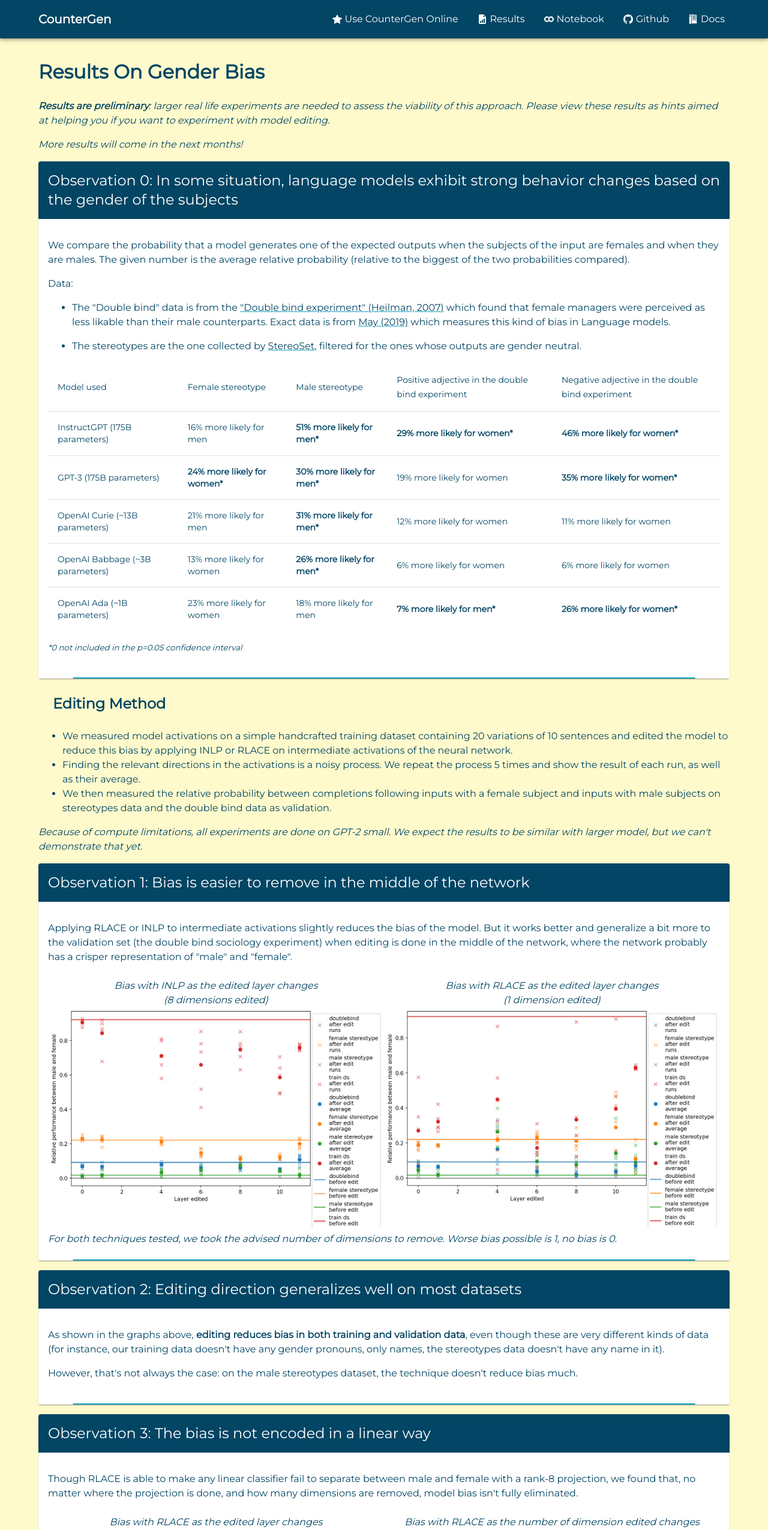
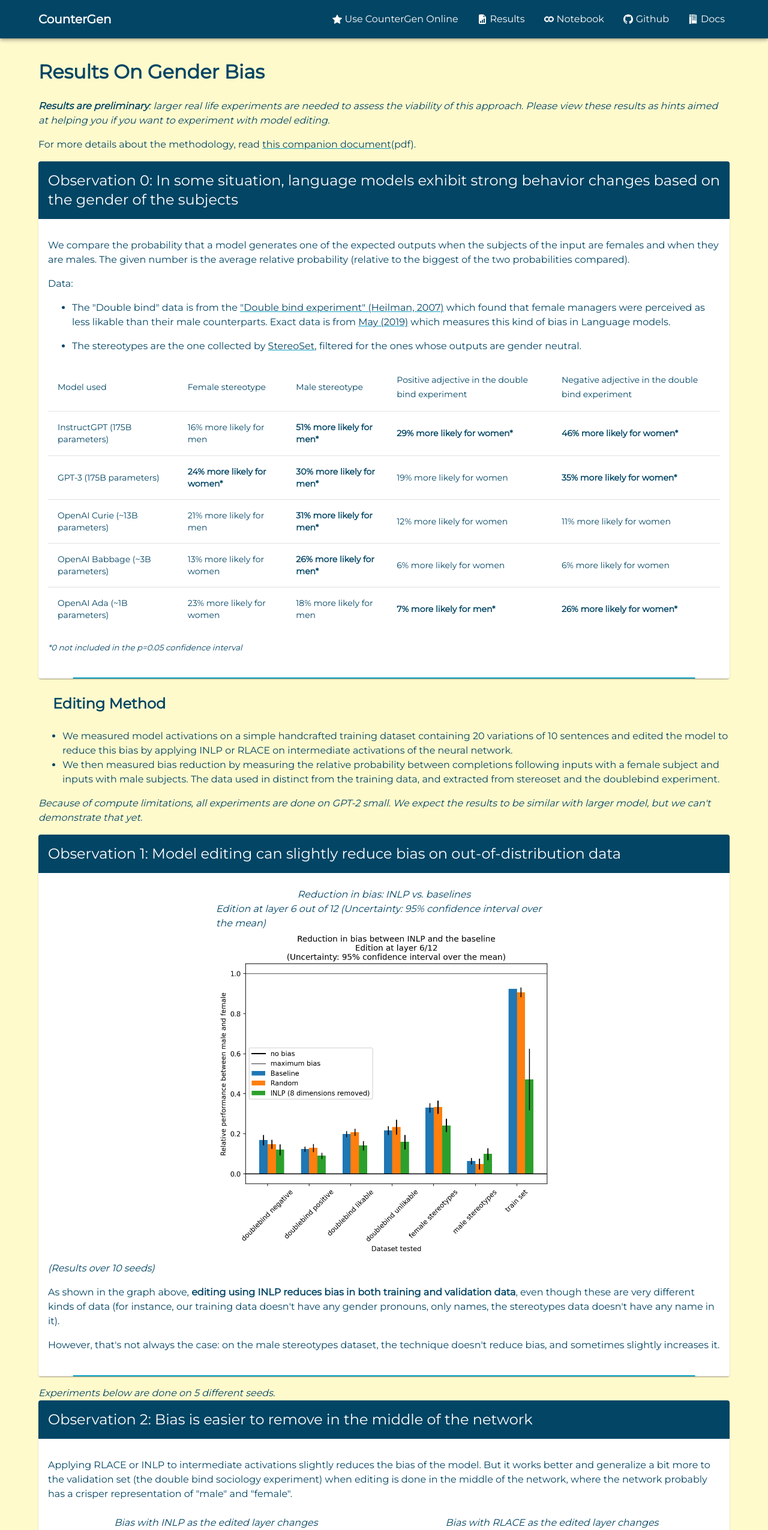
Before and after one commit to safer-ai/SaferAI-Website, a React (Create React App) app in the folder frontend/: page /countergenresults in a window 1280 px wide. Shown: the top 2550 px of the page at 60% size. Built offline with nearby package versions, Linux system fonts and the light colour scheme; no server answers.

Commit message:
Add methodology and last results

```diff
--- a/frontend/src/CountergenApp.tsx
+++ b/frontend/src/CountergenApp.tsx
@@ -5,6 +5,11 @@ import CountergenResults from "./CountergenResults";
 import CountergenWeb from "./CountergenWeb";
 import ScrollToTop from "./components/ScrollToTop";
 import Footer from "./Footer";
+
+const RedirectComponent = (props: { url: string }) => {
+  window.location.href = props.url;
+  return <p>Loading pdf...</p>;
+};
 
 const CountergenApp = () => {
   return (
@@ -15,6 +20,14 @@ const CountergenApp = () => {
         <Route path="/countergen" element={<CountergenMain />} />
         <Route path="/countergenweb" element={<CountergenWeb />} />
         <Route path="/countergenresults" element={<CountergenResults />} />
+        <Route
+          path="/countergenresultspdf"
+          element={
+            <RedirectComponent
+              url={process.env.PUBLIC_URL + "/methodology.pdf"}
+            />
+          }
+        />
       </Routes>
       <Footer />
     </ScrollToTop>
--- a/frontend/src/CountergenResults.tsx
+++ b/frontend/src/CountergenResults.tsx
@@ -28,7 +28,7 @@ const Image = (props: { name: string }) => {
       : words[2] === "layer"
       ? "the edited layer changes"
       : "the number of edited layer changes";
-  const additionalInfo =
+  let additionalInfo =
     words[1] === "8d"
       ? " (8 dimensions edited)"
       : words[1] === "32d"
@@ -38,7 +38,14 @@ const Image = (props: { name: string }) => {
       : words[1] === "dims"
       ? "(at layer 7/12)"
       : "";
-  const fullName = `Bias with ${techniqueFullName} as ${measurementName}`;
+  let fullName = `Bias with ${techniqueFullName} as ${measurementName}`;
+
+  if (name === "inlp_bar_plot") {
+    fullName = "Reduction in bias: INLP vs. baselines";
+    additionalInfo =
+      "Edition at layer 6 out of 12\n(Uncertainty: 95% confidence interval over the mean)";
+  }
+
   return (
     <div
       style={{
@@ -141,7 +148,15 @@ const CountergenResults = () => {
         </i>
       </p>
       <p>
-        <i>More results will come in the next months!</i>
+        For more details about the methodology, read{" "}
+        <a
+          href={process.env.PUBLIC_URL + "/methodology.pdf"}
+          target="_blank"
+          rel="noreferrer"
+        >
+          this companion document
+        </a>
+        (pdf).
       </p>
       <Card className="section">
         <CardHeader
@@ -198,14 +213,10 @@ const CountergenResults = () => {
           of the neural network.
         </li>
         <li>
-          Finding the relevant directions in the activations is a noisy process.
-          We repeat the process 5 times and show the result of each run, as well
-          as their average.
-        </li>
-        <li>
-          We then measured the relative probability between completions
-          following inputs with a female subject and inputs with male subjects
-          on stereotypes data and the double bind data as validation.
+          We then measured bias reduction by measuring the relative probability
+          between completions following inputs with a female subject and inputs
+          with male subjects. The data used in distinct from the training data,
+          and extracted from stereoset and the doublebind experiment.
         </li>
       </ul>
       <p>
@@ -219,7 +230,37 @@ const CountergenResults = () => {
       <Card className="section">
         <CardHeader
           className="section-title"
-          title="Observation 1: Bias is easier to remove in the middle of the network"
+          title="Observation 1: Model editing can slightly reduce bias on out-of-distribution data"
+        />
+        <CardContent className="section-content">
+          <Grid container justifyContent={"center"}>
+            <Grid item xs={12} md={6}>
+              <Image name="inlp_bar_plot" />
+            </Grid>
+          </Grid>
+          <i>(Results over 10 seeds)</i>
+          <p>
+            As shown in the graph above,{" "}
+            <b>
+              editing using INLP reduces bias in both training and validation
+              data
+            </b>
+            , even though these are very different kinds of data (for instance,
+            our training data doesn't have any gender pronouns, only names, the
+            stereotypes data doesn't have any name in it).
+          </p>
+          <p>
+            However, that's not always the case: on the male stereotypes
+            dataset, the technique doesn't reduce bias, and sometimes slightly
+            increases it.
+          </p>
+        </CardContent>
+      </Card>
+      <i>Experiments below are done on 5 different seeds.</i>
+      <Card className="section">
+        <CardHeader
+          className="section-title"
+          title="Observation 2: Bias is easier to remove in the middle of the network"
         />
         <CardContent className="section-content">
           <p>
@@ -241,25 +282,6 @@ const CountergenResults = () => {
             For both techniques tested, we took the advised number of dimensions
             to remove. Worse bias possible is 1, no bias is 0.
           </i>
-        </CardContent>
-      </Card>
-      <Card className="section">
-        <CardHeader
-          className="section-title"
-          title="Observation 2: Editing direction generalizes well on most datasets"
-        />
-        <CardContent className="section-content">
-          <p>
-            As shown in the graphs above,{" "}
-            <b>editing reduces bias in both training and validation data</b>,
-            even though these are very different kinds of data (for instance,
-            our training data doesn't have any gender pronouns, only names, the
-            stereotypes data doesn't have any name in it).
-          </p>
-          <p>
-            However, that's not always the case: on the male stereotypes
-            dataset, the technique doesn't reduce bias much.
-          </p>
         </CardContent>
       </Card>
       <Card className="section">
@@ -383,6 +405,12 @@ const CountergenResults = () => {
           (Experiment on OpenAI's models)
         </li>
         <li>
+          <a href="https://www.kaggle.com/fabienroger/editing-inlp-barplot">
+            https://www.kaggle.com/fabienroger/editing-inlp-barplot
+          </a>{" "}
+          (Bar plot comparing INLP and baselines)
+        </li>
+        <li>
           <a href="https://www.kaggle.com/code/fabienroger/editing-2r">
             https://www.kaggle.com/code/fabienroger/editing-2r
           </a>{" "}
```
Also changed, not shown: frontend/public/result_imgs/inlp_bar_plot.png (added), 1 other file (tests, documents, lock files or other folders).
